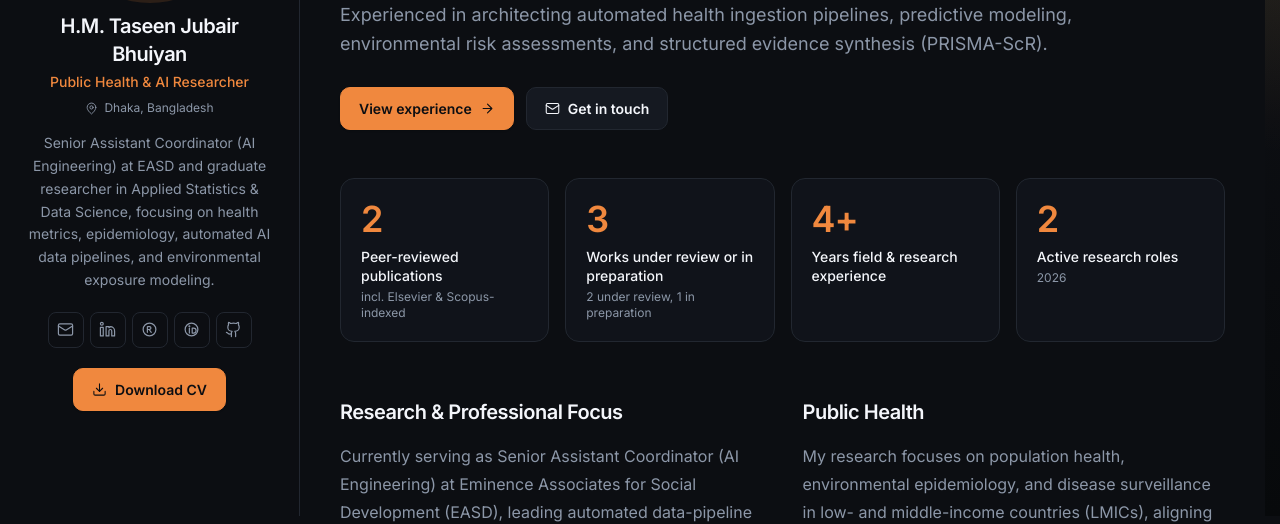
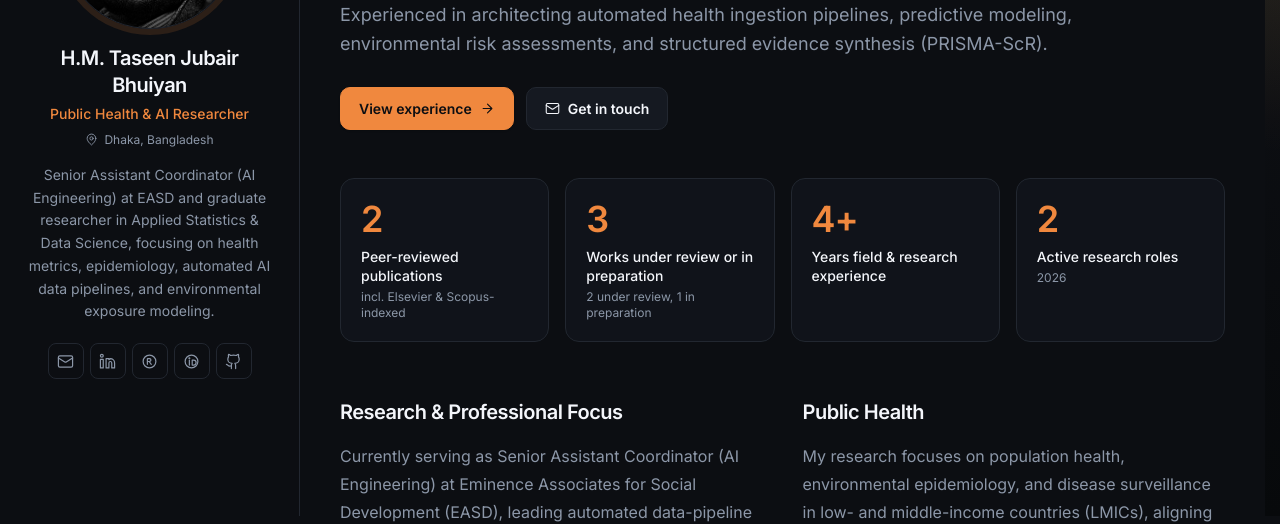
Before and after one commit to tj8868/taseenjubair.github.io, an Astro site in the folder frontend/: page / in a window 1280 px wide. Shown: the part 284-808 px from the top of the page. Built offline with nearby package versions, Linux system fonts and the light colour scheme; Astro itself is replaced by a stand-in of ours; no server answers.

Commit message:
Remove duplicate CV download button from sidebar and keep single action on CV page

```diff
--- a/frontend/src/components/Sidebar.astro
+++ b/frontend/src/components/Sidebar.astro
@@ -79,18 +79,6 @@ const initials = profile.name
           ))
         }
       </ul>
-
-      {
-        profile.resume && (
-          <a
-            href={url(profile.resume)}
-            class="btn-primary no-print mt-5 hidden lg:inline-flex"
-          >
-            <Icon name="download" size={15} />
-            Download CV
-          </a>
-        )
-      }
     </div>
   </div>
 </aside>
```
